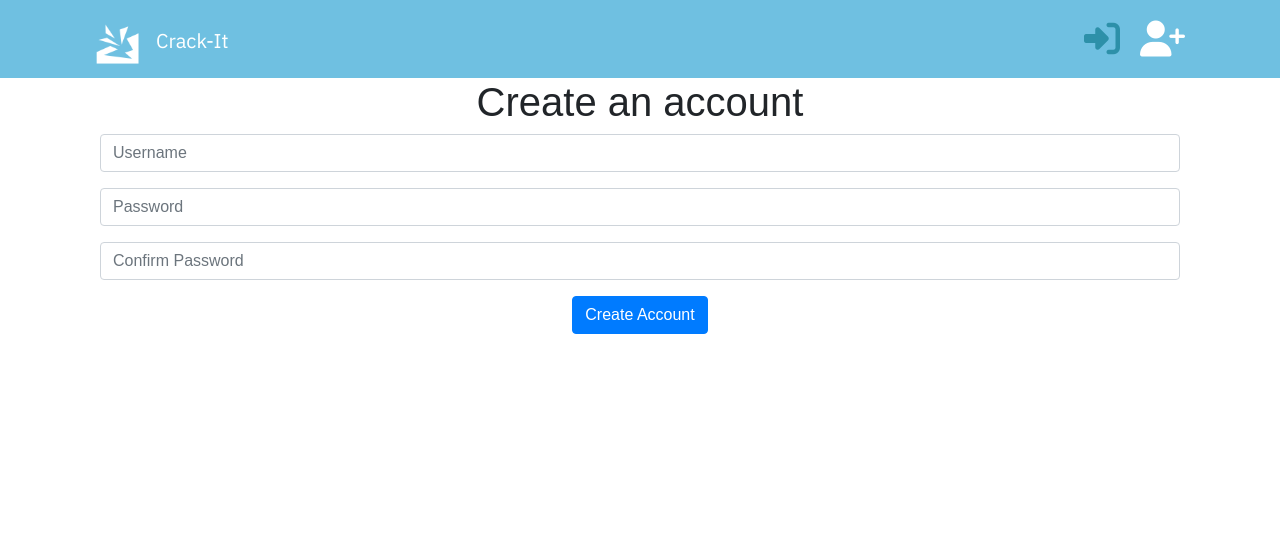
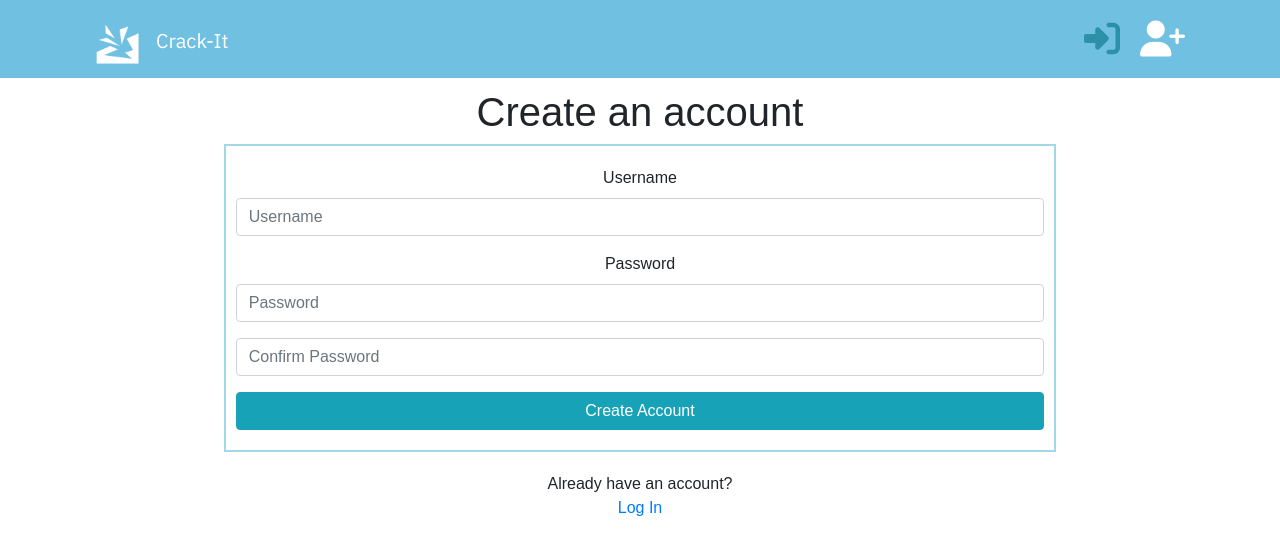
Before and after one commit to alcl2000/Amy-Lewis-PP5-FE, a React (Create React App) app: page /signin in a window 1280 px wide. Shown: the top 554 px of the page. Built offline with nearby package versions, Linux system fonts and the light colour scheme.

Commit message:
add: form styling and link

```diff
--- a/src/pages/auth/SignUpForm.js
+++ b/src/pages/auth/SignUpForm.js
@@ -1,28 +1,34 @@
 import React from 'react';
 import {Form, Container, Button } from 'react-bootstrap'
+import styles from '../../styles/SignUpForm.module.css'
+import { Link } from 'react-router-dom/cjs/react-router-dom.min';
 
 const SignUpForm = () => {
     return (
         <div>
-            <h1>Create an account</h1>
-            <Container>
+            <h1 className={styles.Title}>Create an account</h1>
+            <Container className={styles.Form}>
                 <Form>
                     <Form.Group controlId="formBasicEmail">
-                        <Form.Label srOnly>Username</Form.Label>
+                        <Form.Label >Username</Form.Label>
                         <Form.Control type="email" placeholder="Username" />
                     </Form.Group>
                     <Form.Group controlId="formBasicPassword">
-                        <Form.Label srOnly>Password</Form.Label>
+                        <Form.Label>Password</Form.Label>
                         <Form.Control type="password" placeholder="Password" />
                     </Form.Group>
                     <Form.Group controlId="formBasicPassword">
                         <Form.Label srOnly>Confirm Password</Form.Label>
                         <Form.Control type="password" placeholder="Confirm Password" />
                     </Form.Group>
-                    <Button variant="primary" type="submit">
+                    <Button variant="info" type="submit" block>
                         Create Account
                     </Button>
                 </Form>
+            </Container>
+            <Container className={styles.Subtext}>
+                    <p className='muted' pt='5px'>Already have an account?</p>
+                    <Link >Log In</Link>
             </Container>
         </div>
     )
```
